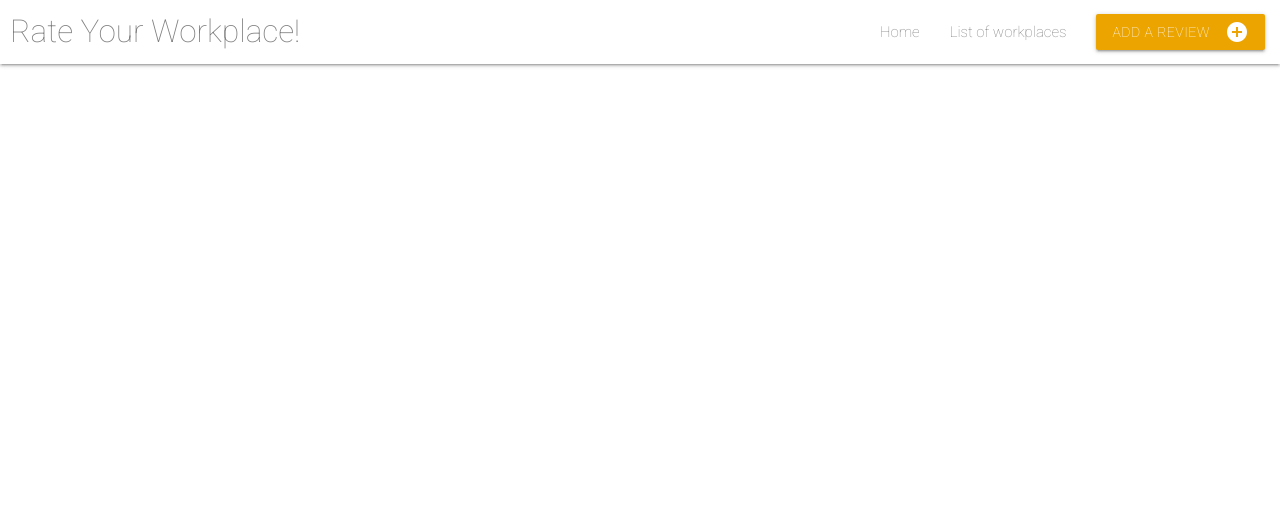
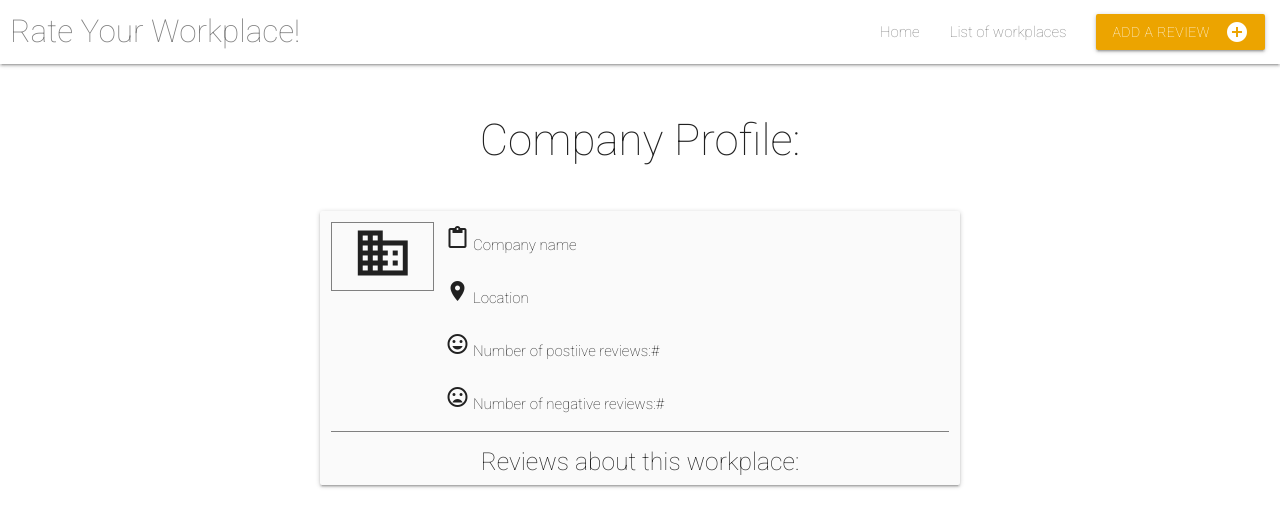
Before and after one commit to sebson1990/antoo-workplace, a Flask app: page /company_profile in a window 1280 px wide. Shown: the top 527 px of the page. Run offline with Flask 2, Linux system fonts and the light colour scheme; data that the repository does not hold is empty; some libraries are stand-ins or nearby versions.

Commit message:
added first version of company profile page

```diff
--- a/app.py
+++ b/app.py
@@ -65,7 +65,9 @@ def company_list():
 
 @app.route('/company_profile')
 def company_profile():
-    return render_template("companyprofile.html")
+    return render_template("companyprofile.html", Reviews=mongo.db.Reviews.find())
+
+
 
 if __name__ == '__main__':
     app.run(host=os.environ.get('IP'),
--- a/static/styles.css
+++ b/static/styles.css
@@ -42,3 +42,23 @@ body {
     top: 5px;
     color: gold;
 }
+
+/* company profile */
+
+.company-profile-card-top {
+    border-bottom: 1px solid grey;
+}
+
+.company-logo {
+    border: 1px solid grey;
+    margin-top: 11px;
+    text-align: center;
+}
+
+.company-icon {
+    max-width: 100%;
+}
+
+.review-cards {
+    margin: 5px;
+}
--- a/templates/companyprofile.html
+++ b/templates/companyprofile.html
@@ -1,4 +1,52 @@
 {% extends "base.html" %}
 {% block content %}
+<br>
+<h3 class="center-text">Company Profile:</h3>
+<br>
 
+<div class="row">
+    <div class="col s3 m2 l3"></div>
+    <div class="col s12 m8 l6 card-panel grey lighten-5">
+        <div class="company-profile-card-top">
+            <div class="row">
+                <div class="col s2 m2 l2 company-logo"><i class="medium material-icons company-icon">domain</i></div>
+                <div class="col s10 m10 l10">
+                    <ul>
+                        <li><i class="material-icons">content_paste</i> Company name</li>
+                        <br>
+                        <li><i class="material-icons">location_on</i> Location</li>
+                        <br>
+                        <li><i class="material-icons">mood</i> Number of postiive reviews:#</li>
+                        <br>
+                        <li><i class="material-icons">mood_bad</i> Number of negative reviews:#</li>
+                    </ul>
+                </div>
+            </div>
+        </div>
+        <div>
+            <h5 class="center">Reviews about this workplace:</h5>
+        </div>
+        {% for review in Reviews | reverse %}
+        <div class="card grey lighten-1 review-cards">
+            <div class="card-content white-text">
+                <span class="card-title">{{review.review_title}}
+                    <!-- Dropdown Trigger -->
+                    <a class='dropdown-trigger' href='#' data-target='dropdown1'><i
+                            class="material-icons">create</i></a>
+                    <!-- Dropdown Structure -->
+                    <ul id='dropdown1' class='dropdown-content'>
+                        <li><a href="{{ url_for('edit_review', review_id=review._id)}}">Edit</a></li>
+                        <li><a href="{{ url_for('remove_review', review_id=review._id)}}">Remove</a></li>
+                    </ul>
+                </span>
+                <p>
+                    {{review.review_content}}</p>
+            </div>
+        </div>
+        {% endfor %}
+
+
+    </div>
+    <div class="col sm12 m2 l3"></div>
+</div>
 {% endblock %}
```
